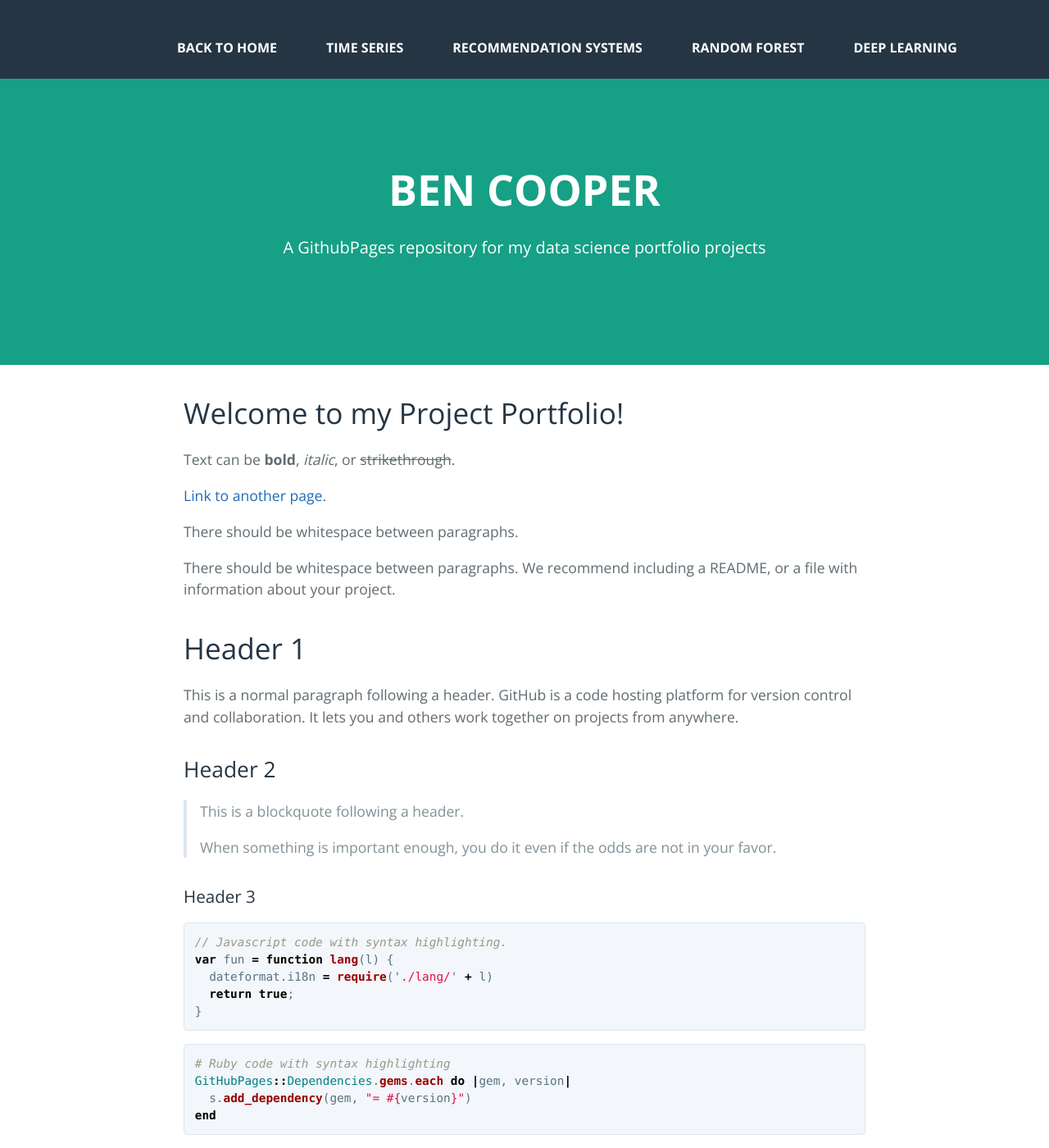
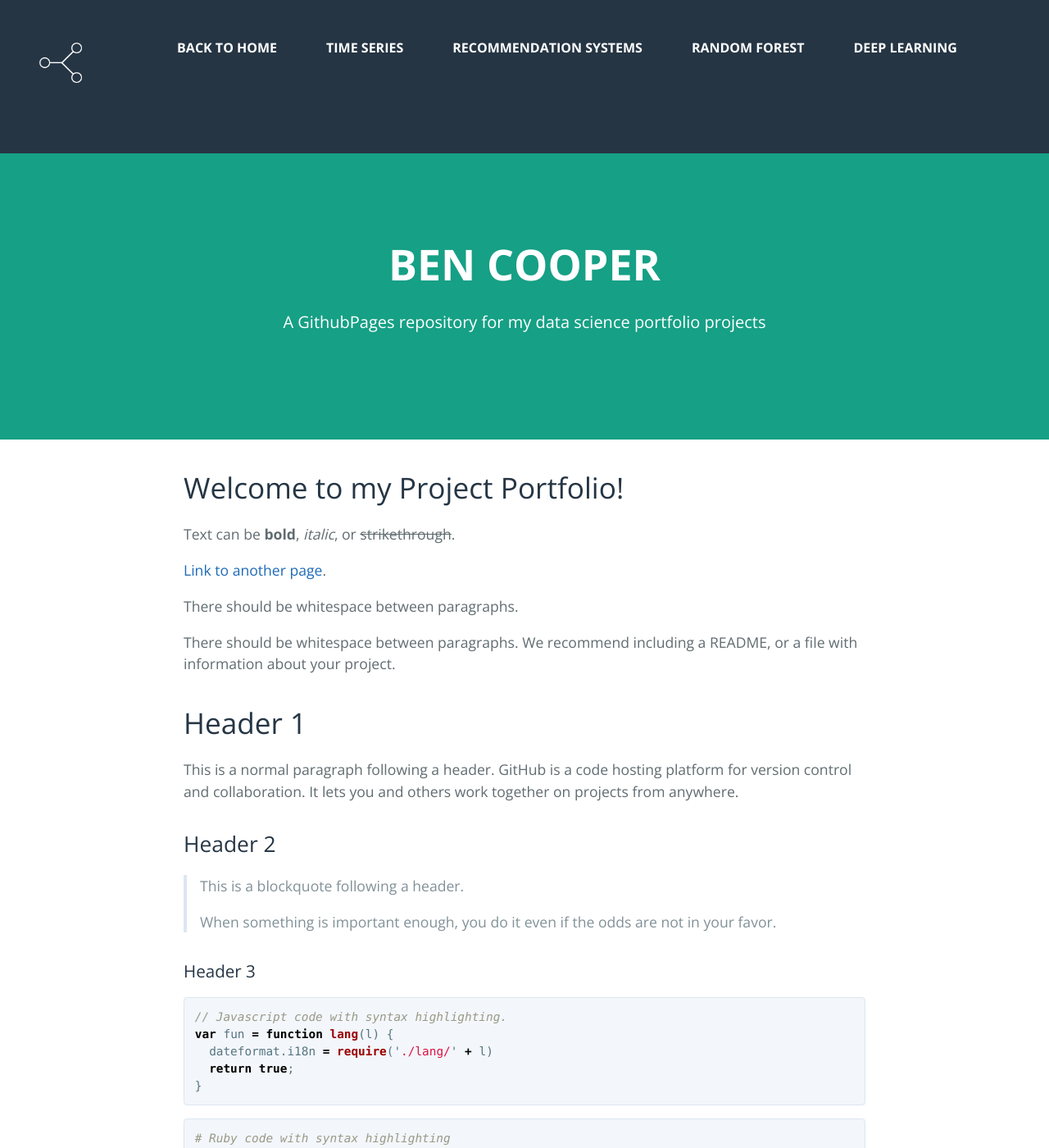
Before and after one commit to benjamin-j-cooper/benjamin-j-cooper.github.io, a Jekyll site: the page built from docs/index.md, in a window 1280 px wide and 1400 px high. Shown: the whole window at 82% size. Built offline with Jekyll 4.4.1, drawn with Linux system fonts in a browser that asks for light colours; nearby versions of some CDN libraries.

Commit message:
adding mobile table overflow-x back in

```diff
--- a/docs/_sass/jekyll-theme-cayman.scss
+++ b/docs/_sass/jekyll-theme-cayman.scss
@@ -318,6 +318,7 @@ a {
     word-break: normal;
     word-break: keep-all; // For Firefox to horizontally scroll wider tables.
     -webkit-overflow-scrolling: touch;
+    overflow: auto;
 
     th {
       font-weight: bold;
@@ -600,9 +601,10 @@ a {
   .side-menu{
     display: none;
 }
+/*!
   .logo{
     display: none;
-  }
+  }*/
 }
 
 @media screen and (max-width: #{$large-breakpoint}) {
```
